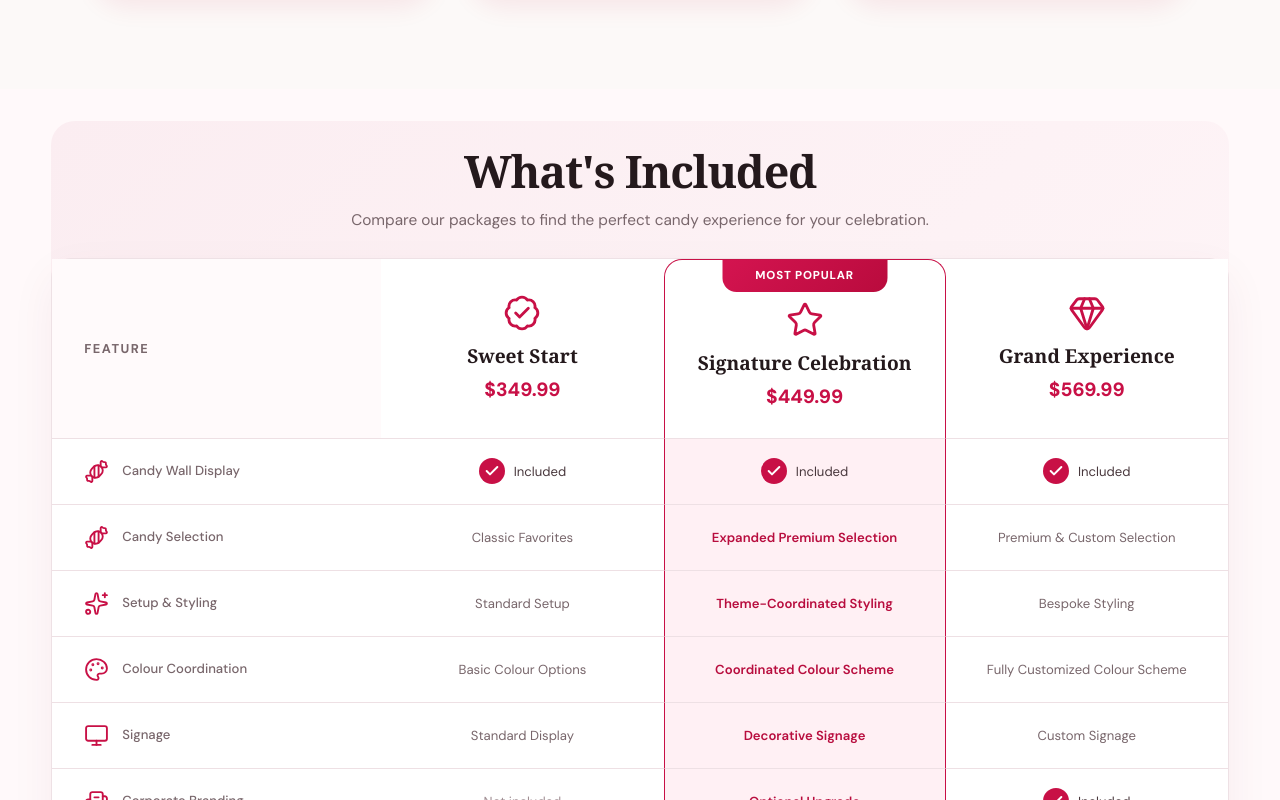
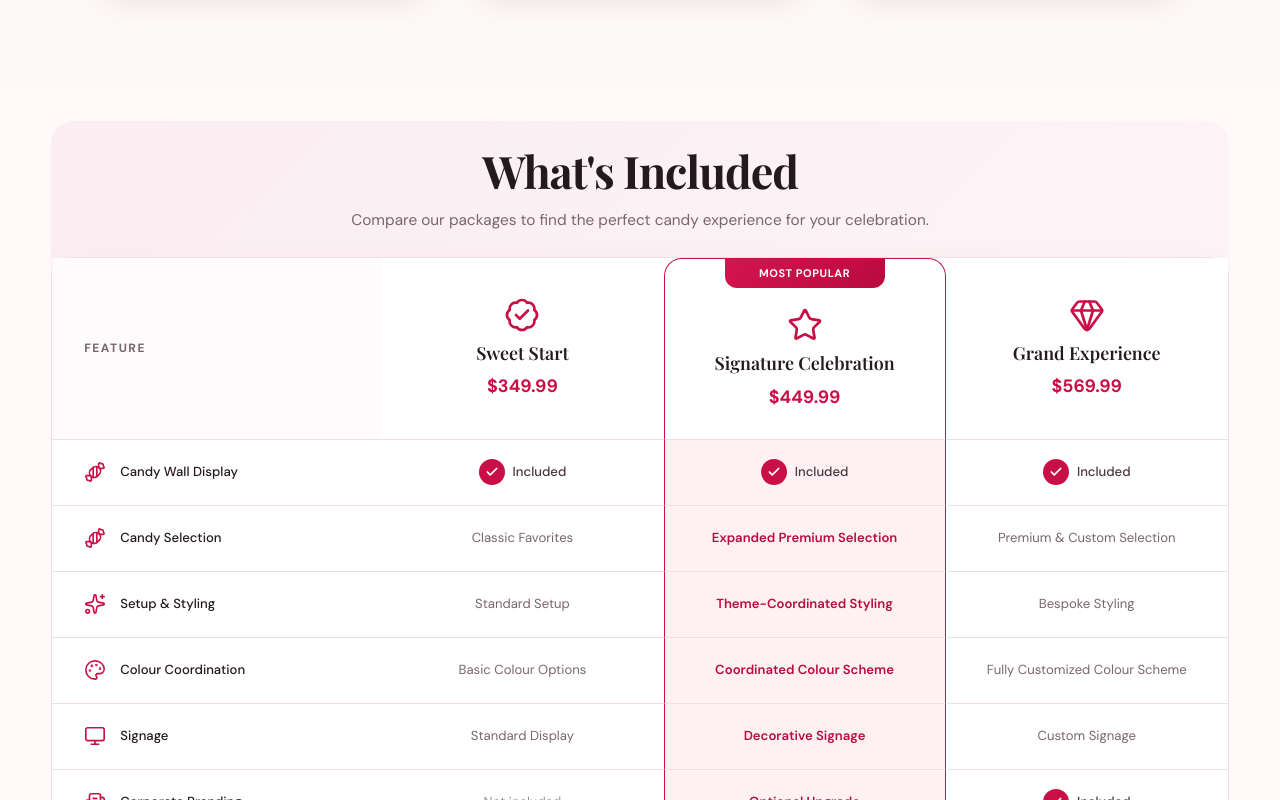
Before and after one commit to lbello93/Mr_Andy, a React (Vite) app: page /packages in a window 1280 px wide. Shown: the part 1520-2320 px from the top of the page. Built offline with nearby package versions, Linux system fonts and the light colour scheme; a web font is replaced by a local one.

Commit message:
fix comparison table layout, serif fonts, badge positioning

```diff
--- a/src/components/ContactModal/ContactModal.jsx
+++ b/src/components/ContactModal/ContactModal.jsx
@@ -57,7 +57,7 @@ export default function ContactModal({ open, onClose }) {
           source: "contact-modal",
         }),
       });
-      e.currentTarget.reset();
+      form.reset();
       setStatus("success");
     } catch {
       setStatus("error");
--- a/src/sections/ComparisonTable/ComparisonTable.jsx
+++ b/src/sections/ComparisonTable/ComparisonTable.jsx
@@ -19,47 +19,46 @@ const packages = [
   { id: "grand", title: "Grand Experience", price: "$569.99", icon: Gem },
 ];
 
-const hl = "relative border-x-[1.5px] border-x-[#c81046] bg-[#fff0f4]";
-const cell = "h-[66px] border-b border-[#eee0e4] px-3.5 py-3 text-center align-middle text-[clamp(0.82rem,1vw,0.98rem)] leading-[1.45] text-[#78666b] break-words max-[1050px]:px-2 max-[1050px]:py-2.5 max-[1050px]:text-[0.85rem] max-[650px]:h-[62px] max-[650px]:px-2.5 max-[650px]:text-[0.88rem]";
-
 function Value({ value, highlighted }) {
   if (value === true) {
     return (
-      <span className="inline-flex items-center gap-[9px] whitespace-nowrap align-middle max-[1050px]:gap-1.5">
-        <span className="inline-flex size-[26px] flex-none items-center justify-center rounded-full bg-[#c81046] text-white max-[1050px]:size-[23px] max-[650px]:size-[23px]">
-          <Check size={16} strokeWidth={3} aria-hidden="true" />
+      <span className="inline-flex items-center justify-center gap-2 whitespace-nowrap">
+        <span className="inline-flex size-[26px] shrink-0 items-center justify-center rounded-full bg-[#c81046] text-white">
+          <Check size={14} strokeWidth={3} aria-hidden="true" />
         </span>
-        <span className="text-[#49383d]">Included</span>
+        <span className="text-[#49383d] font-medium">Included</span>
       </span>
     );
   }
   if (value === "\u2014") return <span className="text-[#a08e93]">Not included</span>;
-  return <span className={highlighted ? "font-[550] text-[#b80d3e]" : ""}>{value}</span>;
+  return <span className={highlighted ? "font-semibold text-[#b80d3e]" : ""}>{value}</span>;
 }
 
 export default function ComparisonTable() {
   return (
     <section
       aria-labelledby="comparison-title"
-      className="flex min-h-screen min-h-[100svh] w-full items-center justify-center bg-[#fff9fa] px-[clamp(20px,4vw,64px)] py-[clamp(24px,4vh,48px)] font-dm text-[#24191c] max-[1050px]:px-[18px] max-[1050px]:py-9 max-[650px]:items-start max-[650px]:px-3 max-[650px]:py-9 max-[380px]:px-2 max-[380px]:py-7"
+      className="flex min-h-page w-full items-center justify-center bg-[#fff9fa] px-[clamp(20px,4vw,64px)] py-[clamp(24px,4vh,48px)] font-dm text-[#24191c] max-[1050px]:px-5 max-[650px]:items-start max-[650px]:px-3 max-[380px]:px-2"
     >
-      <div className="mx-auto w-full max-w-[1450px] rounded-3xl bg-[linear-gradient(135deg,#fbedf1_0%,#fff7f9_100%)] pt-[clamp(24px,3vh,36px)] max-[650px]:rounded-2xl">
-        <header className="w-full px-6 pb-[clamp(24px,3vh,36px)] text-center max-[650px]:px-3.5 max-[650px]:pb-7">
+      <div className="mx-auto w-full max-w-[1450px] overflow-hidden rounded-3xl bg-[linear-gradient(135deg,#fbedf1_0%,#fff7f9_100%)] pt-[clamp(24px,3vh,40px)] max-[650px]:rounded-2xl">
+        {/* Header */}
+        <header className="mx-auto w-full max-w-[720px] px-6 pb-[clamp(24px,3vh,40px)] text-center max-[650px]:px-4 max-[650px]:pb-7">
           <h2
             id="comparison-title"
-            className="mb-3 font-[Georgia,'Times_New_Roman',serif] text-[clamp(2.2rem,3.5vw,3.5rem)] font-bold leading-[1.15] tracking-[-1.2px] text-[#24191c] max-[650px]:text-[clamp(2rem,8vw,2.6rem)] max-[650px]:tracking-[-0.6px] max-[380px]:text-[1.9rem]"
+            className="mb-3 font-serif text-[clamp(2rem,3.5vw,3.5rem)] font-bold leading-[1.15] tracking-tight text-[#24191c]"
           >
             What&apos;s Included
           </h2>
-          <p className="mx-auto max-w-[720px] text-[clamp(0.95rem,1.2vw,1.1rem)] leading-[1.65] text-[#78666b] max-[650px]:text-[0.9rem] max-[650px]:leading-[1.6] max-[380px]:text-[0.85rem]">
+          <p className="text-[clamp(0.9rem,1.2vw,1.1rem)] leading-relaxed text-[#78666b]">
             Compare our packages to find the perfect candy experience for your celebration.
           </p>
         </header>
 
+        {/* Table */}
         <div
-          className="w-full overflow-visible rounded-[20px] border border-[rgba(238,224,228,0.95)] bg-white shadow-[0_16px_45px_rgba(112,42,65,0.06)] focus-visible:outline focus-visible:outline-[3px] focus-visible:outline-[rgba(200,16,70,0.35)] focus-visible:outline-offset-[4px] max-[650px]:overflow-x-auto max-[650px]:overflow-y-hidden max-[650px]:rounded-[15px] max-[650px]:[&::-webkit-scrollbar]:hidden max-[650px]:[-webkit-overflow-scrolling:touch]"
+          className="w-full rounded-[20px] border border-[#eee0e4]/95 bg-white shadow-[0_16px_45px_rgba(112,42,65,0.06)] max-[650px]:overflow-x-auto max-[650px]:rounded-[15px] max-[650px]:[-webkit-overflow-scrolling:touch]"
           role="region"
-          aria-label="Candy wall package comparison"
+          aria-label="Package comparison"
           tabIndex={0}
         >
           <table className="w-full table-fixed border-separate border-spacing-0 text-center max-[650px]:min-w-[820px] max-[650px]:w-[820px]">
@@ -74,31 +73,36 @@ export default function ComparisonTable() {
               <tr>
                 <th
                   scope="col"
-                  className="h-[180px] border-b border-[#eee0e4] bg-[#fffafb] px-4 py-[26px] pl-8 text-left align-middle text-[0.8rem] font-bold uppercase tracking-[1.5px] text-[#78666b] max-[1050px]:h-[165px] max-[1050px]:px-2.5 max-[1050px]:pl-5 max-[650px]:h-[155px] max-[650px]:pl-4 max-[650px]:text-[0.72rem]"
+                  className="h-[180px] border-b border-[#eee0e4] bg-[#fffafb] px-4 py-7 pl-8 text-left align-middle text-xs font-bold uppercase tracking-[1.5px] text-[#78666b] max-[1050px]:h-[165px] max-[1050px]:pl-5 max-[650px]:h-[155px] max-[650px]:pl-4 max-[650px]:text-[11px]"
                 >
-                  FEATURE
+                  Feature
                 </th>
+
                 {packages.map((pkg) => {
                   const Icon = pkg.icon;
+                  const base = "h-[180px] border-b border-[#eee0e4] bg-white px-4 py-7 text-center align-middle max-[1050px]:h-[165px] max-[650px]:h-[155px]";
+                  const highlight = pkg.featured
+                    ? "relative rounded-t-[18px] border-x-[1.5px] border-t-[1.5px] border-x-[#c81046] border-t-[#c81046] bg-[#fff0f4] pt-12"
+                    : "";
+
                   return (
-                    <th
-                      key={pkg.id}
-                      scope="col"
-                      className={`h-[180px] border-b border-[#eee0e4] bg-white px-4 py-[26px] text-center align-middle max-[1050px]:h-[165px] max-[1050px]:px-2.5 max-[650px]:h-[155px] max-[650px]:px-2.5 max-[650px]:pb-4 max-[650px]:pt-[22px] ${
-                        pkg.featured ? `${hl} rounded-t-[18px] border-t-[1.5px] border-t-[#c81046] pt-10 max-[650px]:pt-10` : ""
-                      }`}
-                    >
+                    <th key={pkg.id} scope="col" className={`${base} ${highlight}`}>
                       {pkg.featured && (
-                        <span className="absolute left-1/2 top-0 z-[2] flex min-h-8 min-w-[165px] -translate-x-1/2 items-center justify-center rounded-[0_0_14px_14px] bg-[linear-gradient(135deg,#d41450,#b90b3d)] px-3.5 py-2 text-[0.72rem] font-[750] uppercase leading-[1.2] tracking-[0.8px] text-white max-[1050px]:min-w-[145px] max-[1050px]:text-[0.68rem] max-[650px]:min-w-[140px] max-[650px]:min-h-[30px] max-[650px]:text-[0.66rem]">
+                        <span className="absolute inset-x-0 top-0 z-[2] mx-auto flex w-fit min-w-[160px] items-center justify-center rounded-b-xl bg-[linear-gradient(135deg,#d41450,#b90b3d)] px-4 py-1.5 text-[11px] font-bold uppercase tracking-wider text-white">
                           {pkg.badge}
                         </span>
                       )}
-                      <div className="flex h-full w-full flex-col items-center justify-center text-center">
-                        <Icon className="mb-3 block size-[38px] text-[#c81046] max-[1050px]:size-[33px] max-[650px]:mb-2.5 max-[650px]:size-[33px]" strokeWidth={1.8} aria-hidden="true" />
-                        <span className="mx-auto mb-[9px] block w-full max-w-[250px] text-center font-[Georgia,'Times_New_Roman',serif] text-[clamp(1.1rem,1.5vw,1.55rem)] font-semibold leading-[1.3] text-[#24191c] [overflow-wrap:anywhere] [word-break:break-word] max-[1050px]:text-[1.15rem] max-[650px]:text-[1.2rem]">
+
+                      <div className="flex h-full flex-col items-center justify-center gap-2">
+                        <Icon
+                          className="size-9 text-[#c81046] max-[650px]:size-8"
+                          strokeWidth={1.8}
+                          aria-hidden="true"
+                        />
+                        <span className="font-serif text-[clamp(1.05rem,1.4vw,1.45rem)] font-semibold leading-snug text-[#24191c]">
                           {pkg.title}
                         </span>
-                        <span className="block whitespace-nowrap text-center text-[clamp(1.15rem,1.5vw,1.55rem)] font-[750] leading-[1.3] text-[#c81046] [font-variant-numeric:tabular-nums] max-[1050px]:text-[1.15rem] max-[650px]:text-[1.2rem]">
+                        <span className="text-[clamp(1.1rem,1.4vw,1.45rem)] font-bold tabular-nums text-[#c81046]">
                           {pkg.price}
                         </span>
                       </div>
@@ -112,24 +116,43 @@ export default function ComparisonTable() {
               {rows.map((row, ri) => {
                 const Icon = row.icon;
                 const isLast = ri === rows.length - 1;
+                const borderB = isLast ? "" : "border-b border-[#eee0e4]";
+                const hlCell = `relative border-x-[1.5px] border-x-[#c81046] bg-[#fff0f4] ${
+                  isLast ? "rounded-b-[18px] border-b-[1.5px] border-b-[#c81046]" : ""
+                }`;
+
                 return (
-                  <tr key={row.feature} className="transition-colors duration-200 hover:[&>td:not(.hl)]:bg-[#fff8fa] hover:[&>th]:bg-[#fff8fa] hover:[&>.hl]:bg-[#ffe8ef]">
+                  <tr
+                    key={row.feature}
+                    className="group transition-colors duration-150"
+                  >
+                    {/* Feature name */}
                     <th
                       scope="row"
-                      className={`${cell} bg-white pl-8 text-left font-medium text-[#24191c] max-[1050px]:pl-5 max-[650px]:pl-4 ${isLast ? "border-b-0" : ""}`}
+                      className={`h-[66px] ${borderB} bg-white px-4 py-3 pl-8 text-left align-middle text-[clamp(0.82rem,1vw,0.95rem)] font-medium leading-snug text-[#24191c] group-hover:bg-[#fff8fa] max-[1050px]:pl-5 max-[650px]:h-[62px] max-[650px]:pl-4`}
                     >
-                      <span className="grid w-full min-w-0 grid-cols-[25px_minmax(0,1fr)] items-center gap-x-[13px] max-[1050px]:grid-cols-[22px_minmax(0,1fr)] max-[1050px]:gap-x-[9px] max-[650px]:grid-cols-[23px_minmax(0,1fr)] max-[650px]:gap-x-2.5">
-                        <Icon className="block size-[25px] text-[#c81046] max-[1050px]:size-[22px] max-[650px]:size-[23px]" strokeWidth={1.8} aria-hidden="true" />
-                        <span className="block min-w-0 text-left leading-[1.4] [overflow-wrap:break-word]">{row.feature}</span>
+                      <span className="grid grid-cols-[24px_1fr] items-center gap-3 max-[650px]:gap-2.5">
+                        <Icon
+                          className="size-[22px] text-[#c81046]"
+                          strokeWidth={1.8}
+                          aria-hidden="true"
+                        />
+                        <span className="break-words leading-snug">{row.feature}</span>
                       </span>
                     </th>
-                    <td className={`${cell} ${isLast ? "border-b-0" : ""}`}>
+
+                    {/* Sweet Start */}
+                    <td className={`h-[66px] ${borderB} px-3 py-3 align-middle text-[clamp(0.82rem,1vw,0.95rem)] text-[#78666b] group-hover:bg-[#fff8fa] max-[650px]:h-[62px]`}>
                       <Value value={row.sweet} />
                     </td>
-                    <td className={`hl ${cell} ${hl} ${isLast ? "rounded-b-[18px] border-b-[1.5px] border-b-[#c81046]" : ""}`}>
+
+                    {/* Signature (highlighted) */}
+                    <td className={`h-[66px] ${borderB} ${hlCell} px-3 py-3 align-middle text-[clamp(0.82rem,1vw,0.95rem)] text-[#78666b] group-hover:bg-[#ffe8ef] max-[650px]:h-[62px]`}>
                       <Value value={row.signature} highlighted />
                     </td>
-                    <td className={`${cell} ${isLast ? "border-b-0" : ""}`}>
+
+                    {/* Grand Experience */}
+                    <td className={`h-[66px] ${borderB} px-3 py-3 align-middle text-[clamp(0.82rem,1vw,0.95rem)] text-[#78666b] group-hover:bg-[#fff8fa] max-[650px]:h-[62px]`}>
                       <Value value={row.grand} />
                     </td>
                   </tr>
```
